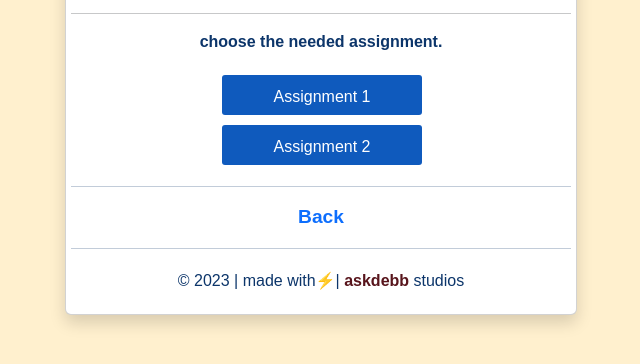
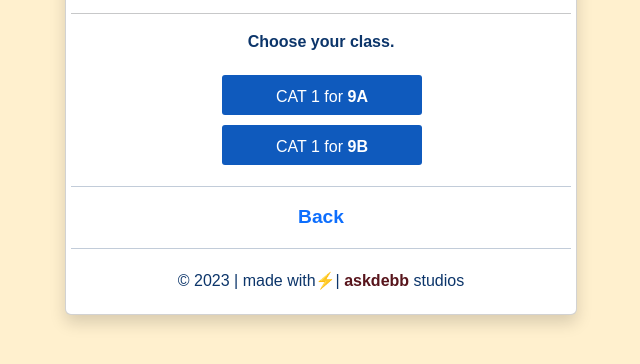
Before and after one commit to askdebb/jhs-assessment, a plain HTML site: page pages/9b-assignment.html in a window 1280 px wide. Shown: the part 142-506 px from the top of the page, without its empty margins (319-959 px from the left). Drawn offline with nearby package versions, Linux system fonts and the light colour scheme; a web font is replaced by a local one.

Commit message:
updated information to separate the test items for each level or class

```diff
--- a/pages/9b-assignment.html
+++ b/pages/9b-assignment.html
@@ -20,11 +20,11 @@
       <h1 class="pt-4">Basic 9B <span>Computing Assessment</span></h1>
       <hr>
         <div class="container-header">
-          <p>choose the needed assignment.</p>
+          <p>Choose your class.</p>
           <div class="task_items">
             <ul>
-              <li><a class="btn btn-secondary button" href="../deadline.html">Assignment 1</a></li>
-              <li><a class="btn btn-secondary button" href="../deadline.html">Assignment 2</a></li>
+              <li><a class="btn btn-secondary button" href="https://forms.gle/1Ujwt1oRZkTQfMxu8">CAT 1 for <b class="text-white">9A</b></a></li>
+              <li><a class="btn btn-secondary button" href="https://forms.gle/xbEFw86YZTDePd8N7">CAT 1 for <b class="text-white">9B</b></a></li>
             </ul>
           </div>
           <hr>
```
Also changed, not shown: pages/b9-computing-assessment.html (+1 -1 lines).
